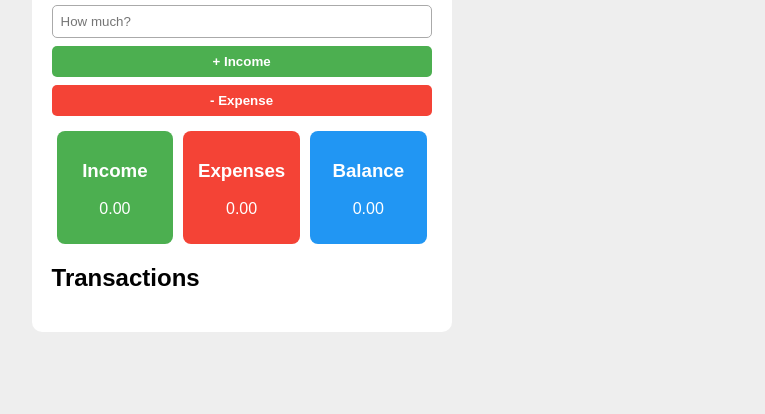
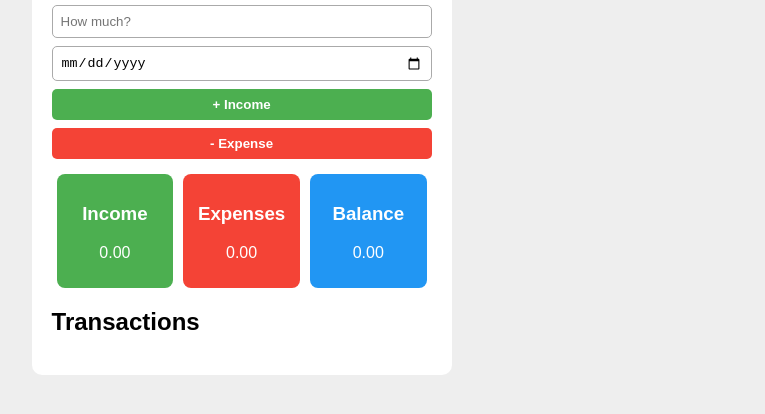
Before and after one commit to RayyanAbdullahKhan/finance-tracker, a plain HTML site: page index.html in a window 1280 px wide. Shown: the part 156-570 px from the top of the page, without its empty margins (257-1022 px from the left). Drawn offline with Linux system fonts and the light colour scheme.

Commit message:
Update index.html

```diff
--- a/index.html
+++ b/index.html
@@ -12,9 +12,11 @@
    <div class="inputs">
   <input type="text" id="desc" placeholder="What is it?">
   <input type="number" id="amt" placeholder="How much?">
+  <input type="date" id="date"> <!-- NEW date field -->
   <button onclick="add(true)">+ Income</button>
   <button class="exp" onclick="add(false)">- Expense</button>
 </div>
+
 
     <div class="totals">
       <div class="box green">
```
Lines whose indentation alone changed are shown as unchanged.
